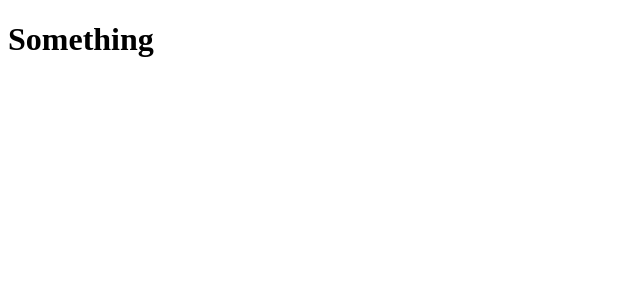
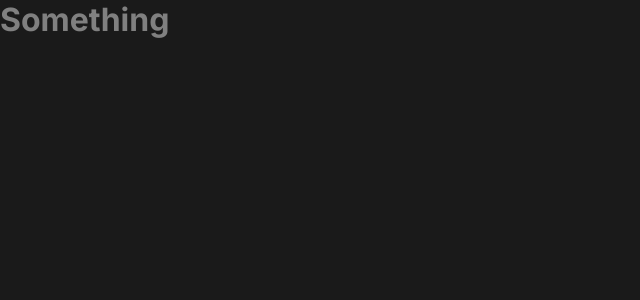
Before and after one commit to ArthurEnrique15/ignite-todo-list, a React (Vite) app: page / in a window 1280 px wide. Shown: the top 300 px of the page, without its empty margins (0-640 px from the left). Built offline with nearby package versions, Linux system fonts and the light colour scheme.

Commit message:
style: add global css

```diff
--- a/src/App.tsx
+++ b/src/App.tsx
@@ -1,3 +1,5 @@
+import './global.css'
+
 export function App() {
   return <h1>Something</h1>
 }
--- /dev/null
+++ b/src/global.css
@@ -0,0 +1,39 @@
+:root {
+  --white: #fff;
+  --gray-100: #f2f2f2;
+  --gray-200: #d9d9d9;
+  --gray-300: #808080;
+  --gray-400: #333333;
+  --gray-500: #262626;
+  --gray-600: #1a1a1a;
+  --gray-700: #0d0d0d;
+
+  --purple: #8284FA;
+  --purple-dark: #5E60CE;
+  --blue: #4ea8de;
+  --blue-dark: #1e6f9f;
+}
+
+:focus {
+  outline: transparent; /* remove o outline padrão do browser */
+  box-shadow: 0 0 0 2px var(--purple-dark);
+}
+
+* {
+  margin: 0;
+  padding: 0;
+  box-sizing: border-box;
+}
+
+
+body {
+  background: var(--gray-600);
+  color: var(--gray-300);
+  -webkit-font-smoothing: antialiased;
+}
+
+body, input, textarea, button {
+  font-family: "Inter", sans-serif;
+  font-weight: 400;
+  font-size: 1rem;
+}
```
